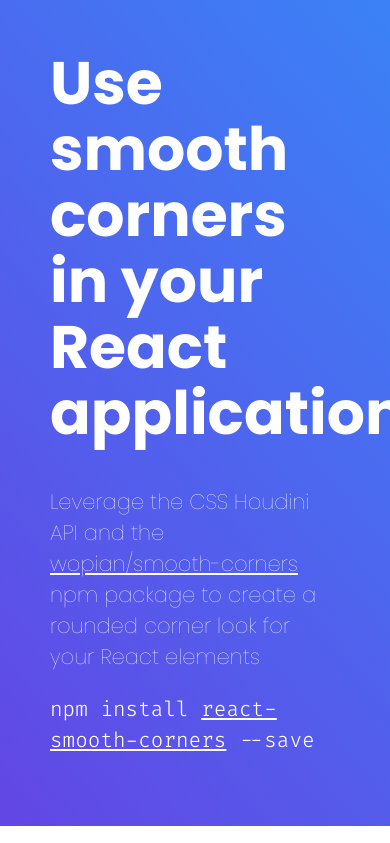
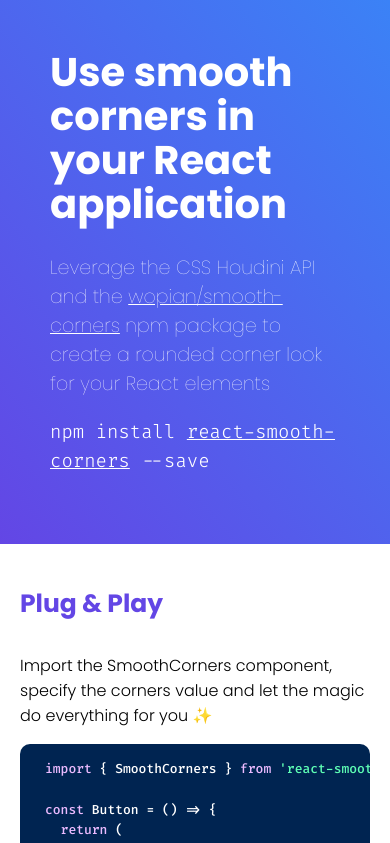
Before and after one commit to DJanoskova/react-smooth-corners, a React (Create React App) app in the folder example/: page / in a window 390 px wide. Shown: the top 843 px of the page. Built offline with nearby package versions, Linux system fonts and the light colour scheme.

Commit message:
responsivity

```diff
--- a/example/src/assets/style.scss
+++ b/example/src/assets/style.scss
@@ -14,16 +14,28 @@
   margin-top: 0;
   font-size: 60px;
   line-height: 1.1;
+
+  @media all and (max-width: 1024px) {
+    font-size: 40px;
+  }
 }
 
 h2 {
   font-size: 30px;
   font-weight: 700;
+
+  @media all and (max-width: 1024px) {
+    font-size: 25px;
+  }
 }
 
 h3 {
   font-weight: 100;
   font-size: 21px;
+
+  @media all and (max-width: 1024px) {
+    font-size: 19px;
+  }
 }
 
 table td {
```
